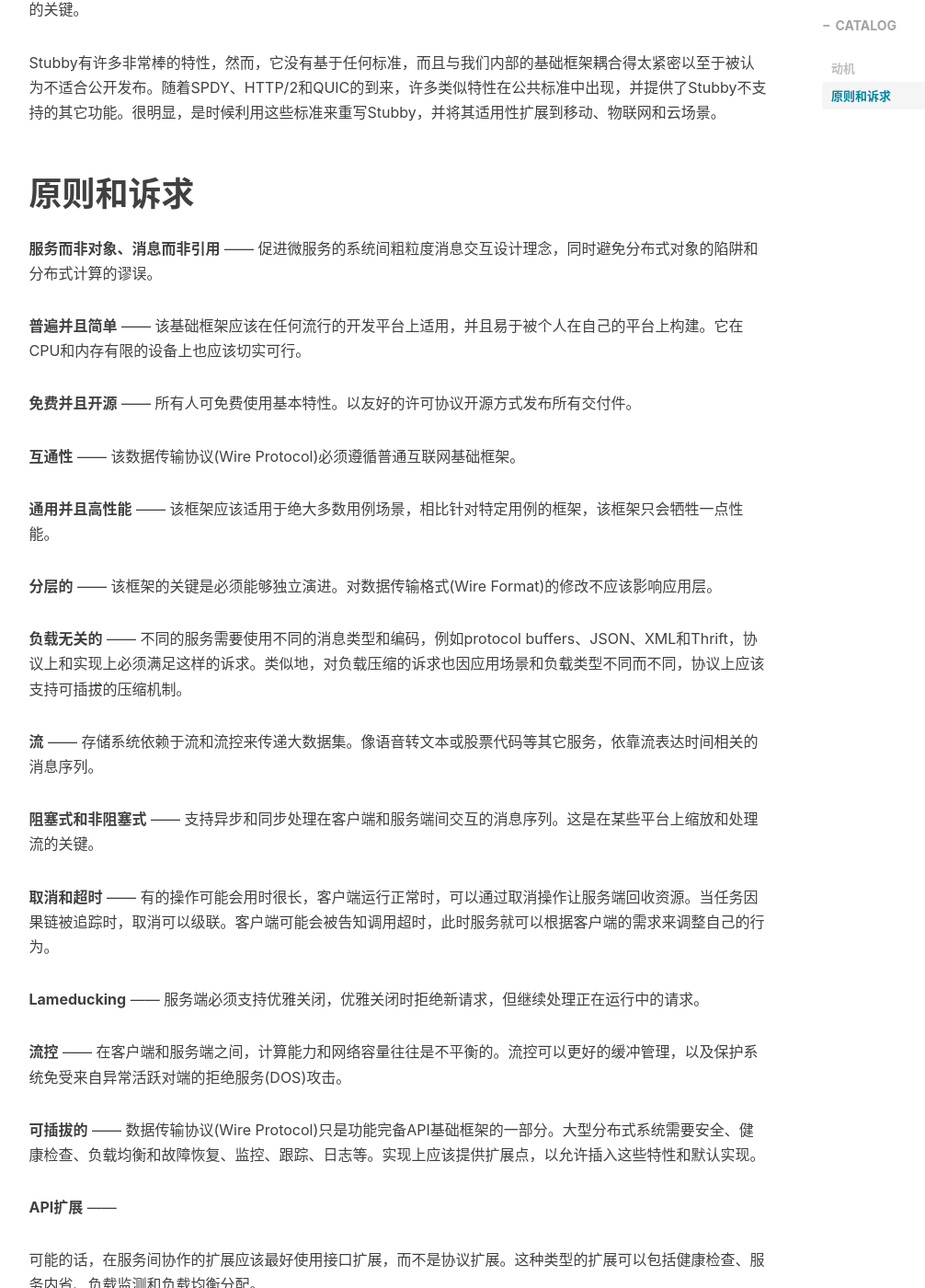
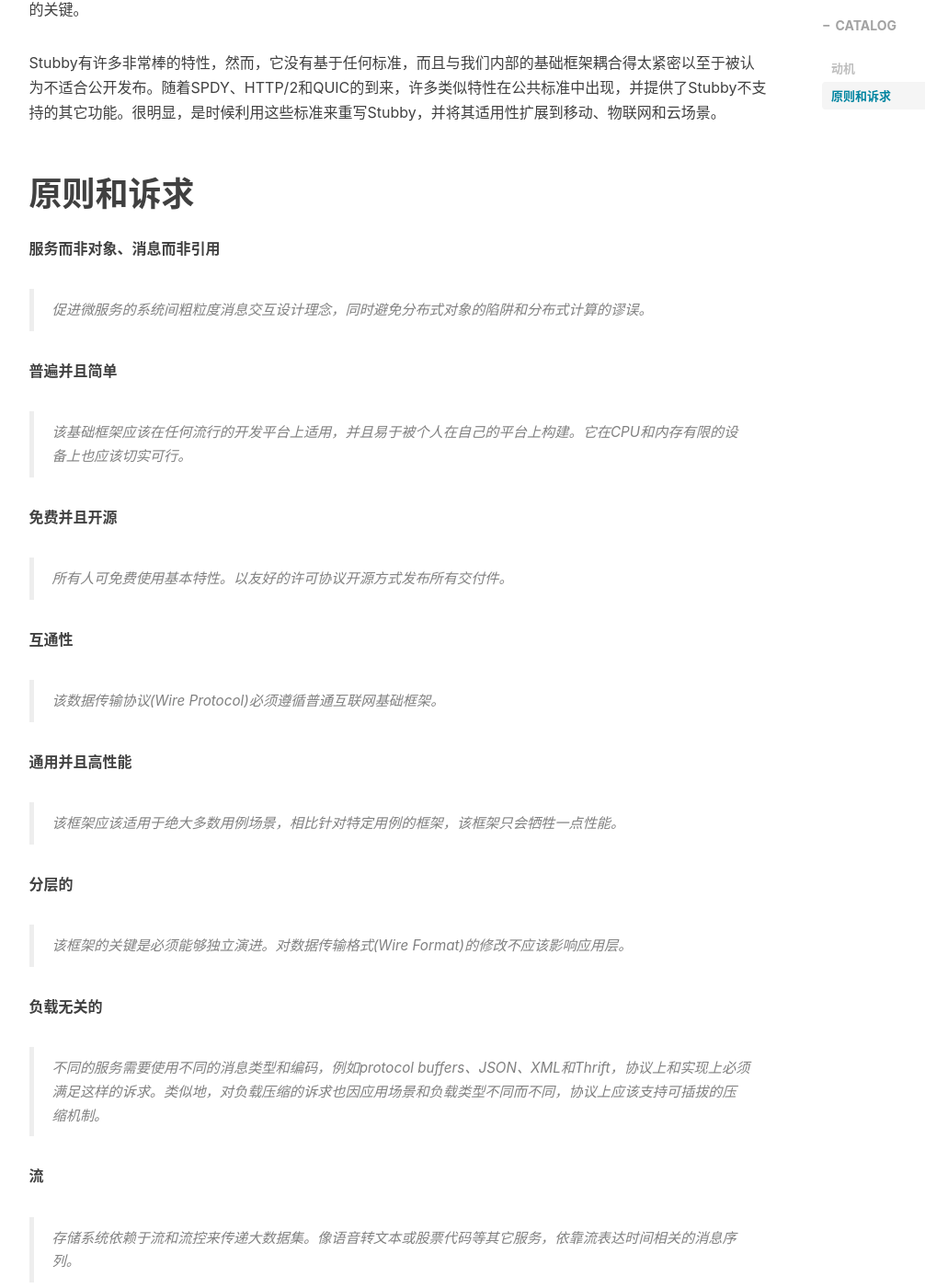
Before and after one commit to Erain-997/Erain-997.github.io, a Jekyll site: the page built from _posts/grpc/2022-06-08-grpc产生动机和设计原则.md, in a window 1280 px wide and 1400 px high, scrolled down 747 px. Shown: the whole window at 92% size, without its empty margins (136-1142 px from the left). Built offline with Jekyll 4.4.1, drawn with Linux system fonts in a browser that asks for light colours; nearby versions of some CDN libraries; comment, search, counter and statistics services are not loaded; some of the changed text lies outside the part shown.

Commit message:
今日更新

```diff
--- a/_posts/grpc/2022-06-08-grpc产生动机和设计原则.md
+++ b/_posts/grpc/2022-06-08-grpc产生动机和设计原则.md
@@ -9,7 +9,6 @@ categories: None
 catalog: true
 tags:
 - grpc
--
 ---
 
 # 动机
@@ -20,42 +19,53 @@ Stubby有许多非常棒的特性，然而，它没有基于任何标准，而
 
 # 原则和诉求
 
-**服务而非对象、消息而非引用** —— 促进微服务的系统间粗粒度消息交互设计理念，同时避免分布式对象的陷阱和分布式计算的谬误。
+**服务而非对象、消息而非引用**
+> 促进微服务的系统间粗粒度消息交互设计理念，同时避免分布式对象的陷阱和分布式计算的谬误。
 
-**普遍并且简单** —— 该基础框架应该在任何流行的开发平台上适用，并且易于被个人在自己的平台上构建。它在CPU和内存有限的设备上也应该切实可行。
+**普遍并且简单**
+> 该基础框架应该在任何流行的开发平台上适用，并且易于被个人在自己的平台上构建。它在CPU和内存有限的设备上也应该切实可行。
 
-**免费并且开源** —— 所有人可免费使用基本特性。以友好的许可协议开源方式发布所有交付件。
+**免费并且开源**
+> 所有人可免费使用基本特性。以友好的许可协议开源方式发布所有交付件。
 
-**互通性** —— 该数据传输协议(Wire Protocol)必须遵循普通互联网基础框架。
+**互通性**
+> 该数据传输协议(Wire Protocol)必须遵循普通互联网基础框架。
 
-**通用并且高性能** —— 该框架应该适用于绝大多数用例场景，相比针对特定用例的框架，该框架只会牺牲一点性能。
+**通用并且高性能**
+> 该框架应该适用于绝大多数用例场景，相比针对特定用例的框架，该框架只会牺牲一点性能。
 
-**分层的** —— 该框架的关键是必须能够独立演进。对数据传输格式(Wire Format)的修改不应该影响应用层。
+**分层的**
+> 该框架的关键是必须能够独立演进。对数据传输格式(Wire Format)的修改不应该影响应用层。
 
-**负载无关的** —— 不同的服务需要使用不同的消息类型和编码，例如protocol buffers、JSON、XML和Thrift，协议上和实现上必须满足这样的诉求。类似地，对负载压缩的诉求也因应用场景和负载类型不同而不同，协议上应该支持可插拔的压缩机制。
+**负载无关的**
+> 不同的服务需要使用不同的消息类型和编码，例如protocol buffers、JSON、XML和Thrift，协议上和实现上必须满足这样的诉求。类似地，对负载压缩的诉求也因应用场景和负载类型不同而不同，协议上应该支持可插拔的压缩机制。
 
-**流** —— 存储系统依赖于流和流控来传递大数据集。像语音转文本或股票代码等其它服务，依靠流表达时间相关的消息序列。
+**流**
+> 存储系统依赖于流和流控来传递大数据集。像语音转文本或股票代码等其它服务，依靠流表达时间相关的消息序列。
 
-**阻塞式和非阻塞式** —— 支持异步和同步处理在客户端和服务端间交互的消息序列。这是在某些平台上缩放和处理流的关键。
+**阻塞式和非阻塞式**
+> 支持异步和同步处理在客户端和服务端间交互的消息序列。这是在某些平台上缩放和处理流的关键。
 
-**取消和超时** —— 有的操作可能会用时很长，客户端运行正常时，可以通过取消操作让服务端回收资源。当任务因果链被追踪时，取消可以级联。客户端可能会被告知调用超时，此时服务就可以根据客户端的需求来调整自己的行为。
+**取消和超时**
+> 有的操作可能会用时很长，客户端运行正常时，可以通过取消操作让服务端回收资源。当任务因果链被追踪时，取消可以级联。客户端可能会被告知调用超时，此时服务就可以根据客户端的需求来调整自己的行为。
 
-**Lameducking** —— 服务端必须支持优雅关闭，优雅关闭时拒绝新请求，但继续处理正在运行中的请求。
+**Lameducking**
+> 服务端必须支持优雅关闭，优雅关闭时拒绝新请求，但继续处理正在运行中的请求。
 
-**流控** —— 在客户端和服务端之间，计算能力和网络容量往往是不平衡的。流控可以更好的缓冲管理，以及保护系统免受来自异常活跃对端的拒绝服务(DOS)攻击。
+**流控**
+> 在客户端和服务端之间，计算能力和网络容量往往是不平衡的。流控可以更好的缓冲管理，以及保护系统免受来自异常活跃对端的拒绝服务(DOS)攻击。
 
-**可插拔的** —— 数据传输协议(Wire Protocol)只是功能完备API基础框架的一部分。大型分布式系统需要安全、健康检查、负载均衡和故障恢复、监控、跟踪、日志等。实现上应该提供扩展点，以允许插入这些特性和默认实现。
+**可插拔的**
+> 数据传输协议(Wire Protocol)只是功能完备API基础框架的一部分。大型分布式系统需要安全、健康检查、负载均衡和故障恢复、监控、跟踪、日志等。实现上应该提供扩展点，以允许插入这些特性和默认实现。
 
-**API扩展** ——
+**API扩展**
+> 可能的话，在服务间协作的扩展应该最好使用接口扩展，而不是协议扩展。这种类型的扩展可以包括健康检查、服务内省、负载监测和负载均衡分配。
 
-可能的话，在服务间协作的扩展应该最好使用接口扩展，而不是协议扩展。这种类型的扩展可以包括健康检查、服务内省、负载监测和负载均衡分配。
+**元数据交换**
+> 常见的横切关注点，如认证或跟踪，依赖数据交换，但这不是服务公共接口中的一部分。部署依赖于他们将这些特性以不同速度演进到服务暴露的个别API的能力。
 
-**元数据交换** —— 常见的横切关注点，如认证或跟踪，依赖数据交换，但这不是服务公共接口中的一部分。部署依赖于他们将这些特性以不同速度演进到服务暴露的个别API的能力。
-
-**标准化状态码** —— 客户端通常以有限的方式响应API调用返回的错误。应该限制状态代码名字空间，使得这些错误处理决定更清晰。如果需要更丰富的特定域的状态，可以使用元数据交换机制来提供。
+**标准化状态码**
+> 客户端通常以有限的方式响应API调用返回的错误。应该限制状态代码名字空间，使得这些错误处理决定更清晰。如果需要更丰富的特定域的状态，可以使用元数据交换机制来提供。
 
 
-作者：peipeiguo
 链接：https://www.jianshu.com/p/8cc077f6dbb9
-来源：简书
-著作权归作者所有。商业转载请联系作者获得授权，非商业转载请注明出处。
```
Also changed, not shown: _posts/grpc/2022-09-09-RPC.md (added, +12 -0 lines), _posts/网络与操作系统/2022-09-07-进程状态和生命周期.md (+1 -1 lines), _posts/网络与操作系统/2022-09-08-七层OSI网络模型.md (+1 -1 lines), _posts/2022-09-09-程序员的自我修养笔记.md (renamed from _posts/2022-09-09-程序员的自我修养(x10)笔记.md), img/post/RPC/RPC.png (added).
